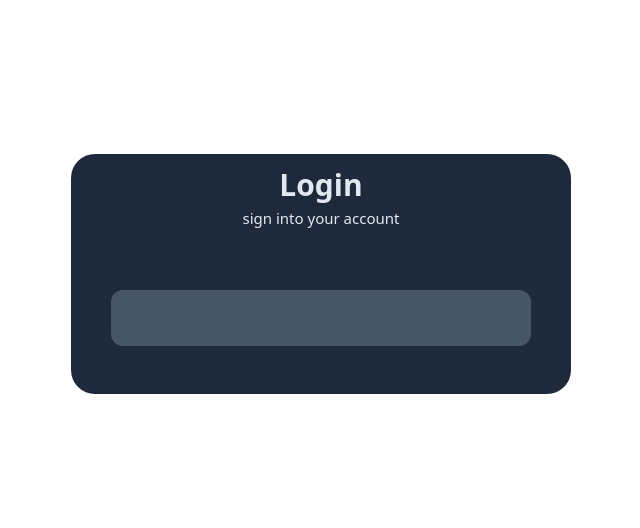
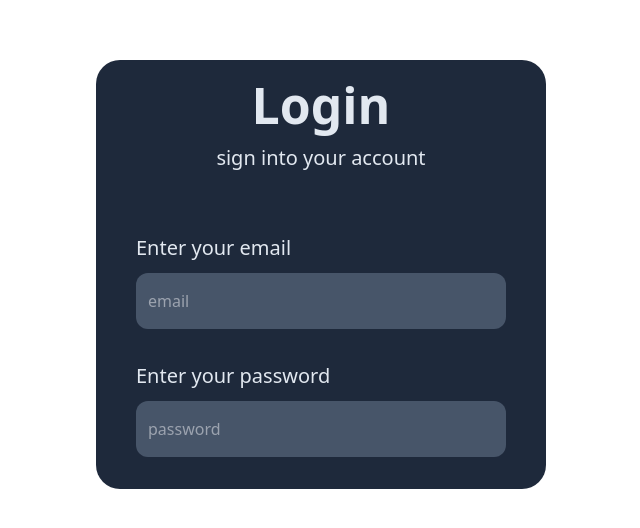
Before and after one commit to Ghaby-X/LoginSignup, a React (Vite) app in the folder client/: page / in a window 1280 px wide. Shown: the part 126-654 px from the top of the page, without its empty margins (319-959 px from the left). Built offline with nearby package versions, Linux system fonts and the light colour scheme.

Commit message:
feat: added email and password ui

```diff
--- a/client/src/App.jsx
+++ b/client/src/App.jsx
@@ -5,16 +5,23 @@ function App() {
   const [page, setPage] = useState('Login')
   const [pageText, setPageText] = useState('sign into your account')
   const [email, setEmail] = useState('')
+  const[password, setPassword] = useState('')
 
   return (
     <>
     <div class="body h-screen w-screen flex justify-center items-center">
-      <div className='form-body bg-slate-800 w-[500px] rounded-3xl pt-2 px-[40px]'>
-        <h4 className="text-slate-200 text-[30px] text-center font-bold">{page}</h4>
-        <p className='text-slate-200 text-center text-[15px] mb-[60px]'>{pageText}</p>
-        <input type="text" className="w-[100%] bg-slate-600 rounded-xl min-h-14 mb-12" onChange={e => {setEmail('e')}}></input>
+      <div className='form-body bg-slate-800 w-[450px] rounded-3xl pt-2 px-[40px]'>
+        <h4 className="text-slate-200 text-[50px] text-center font-bold">{page}</h4>
+        <p className='text-slate-200 text-center text-[20px] mb-[60px]'>{pageText}</p>
+
+        <p className='text-slate-200 text-[20px] mb-[10px]'>Enter your email</p>
+        <input type="text" className="w-[100%] bg-slate-600 rounded-xl min-h-14 mb-8 px-[12px] text-white" placeholder="email" onChange={e => {setEmail('e')}}></input>
+
+        <p className='text-slate-200 text-[20px] mb-[10px]'>Enter your password</p>
+        <input type="text" className="w-[100%] bg-slate-600 rounded-xl min-h-14 mb-8 px-[12px] text-white" placeholder="password" onChange={e => {setPassword('e')}}></input>
 
 
+        <button></button>
       </div>
     </div>
 
```
